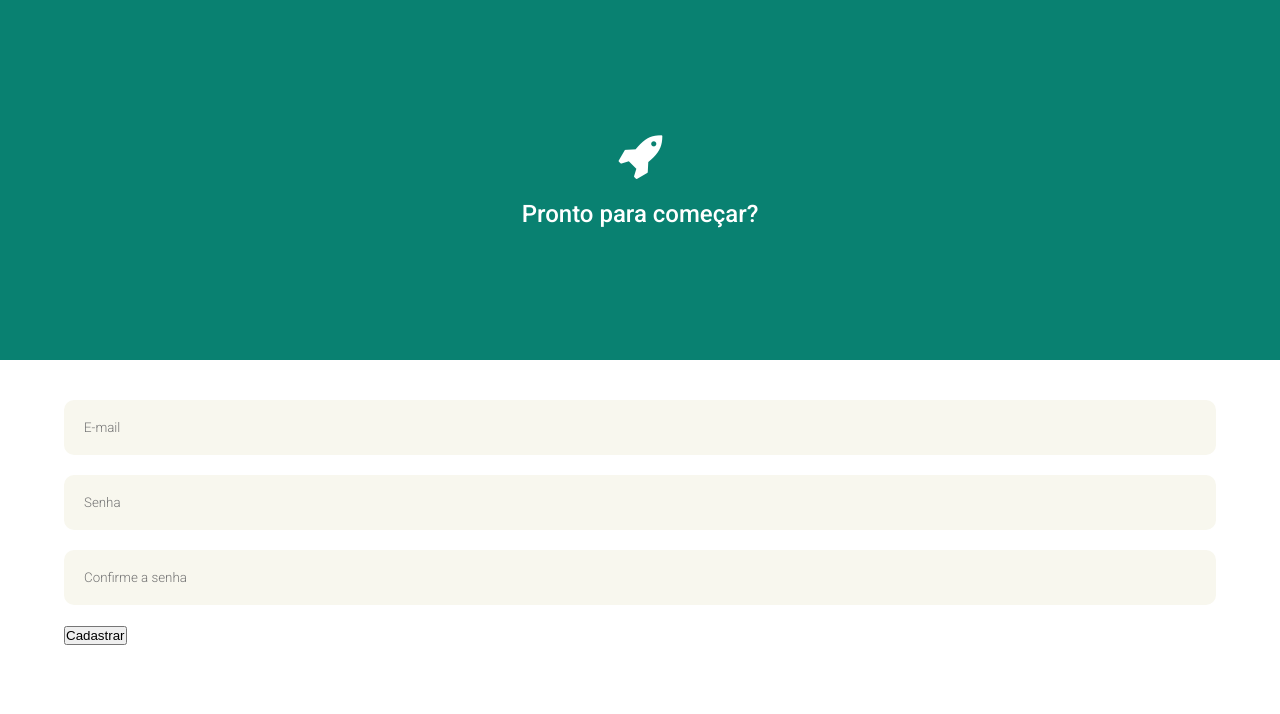
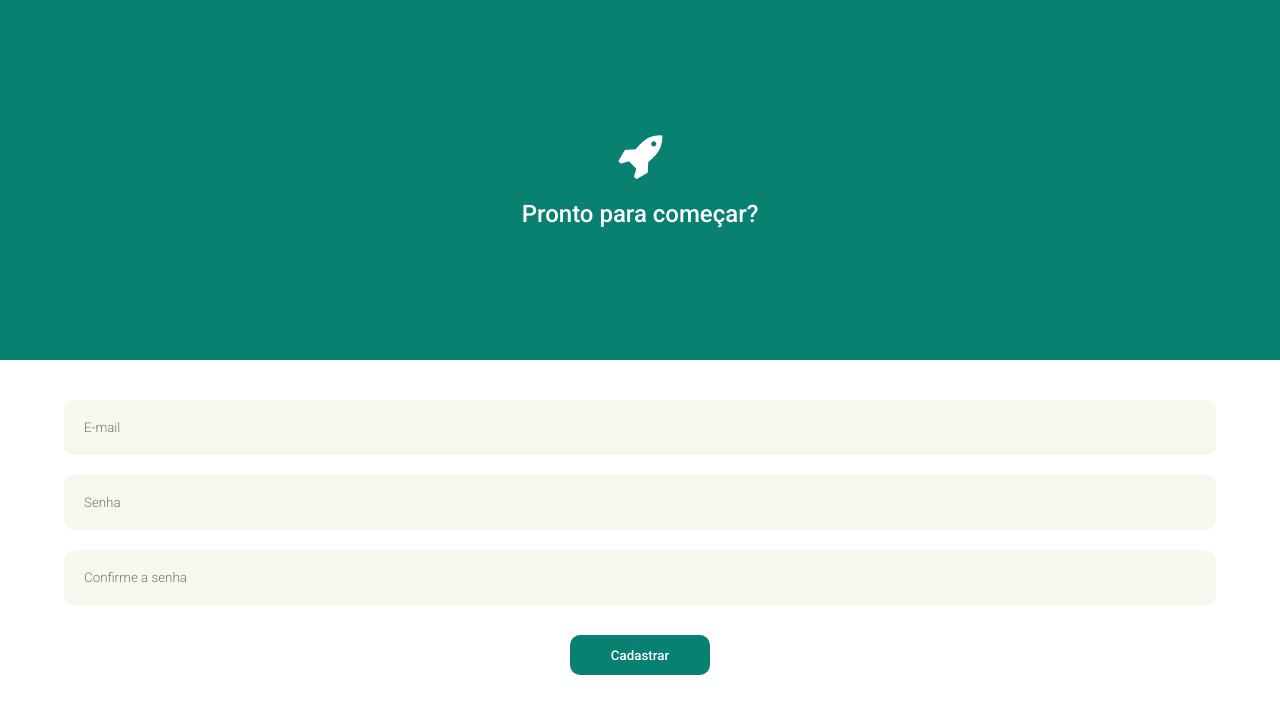
Before and after one commit to EduardoMichetti/DSam_HTML_FormCad, a website: page index.html in a window 1280 px wide. Drawn offline with Linux system fonts and the light colour scheme.

Commit message:
Estilizando Botao

```diff
--- a/index.html
+++ b/index.html
@@ -33,7 +33,7 @@
                 <div class="form-group">
                     <input type="password" name="confirm-password" id="confirm-password" placeholder="Confirme a senha">
                 </div>
-                <div class="form-group">
+                <div class="form-group margin-auto">
                     <button>Cadastrar</button>
                 </div>
             </form>
--- a/style.scss
+++ b/style.scss
@@ -4,6 +4,7 @@
 $azul: #0077FF;
 $branco: #FFFFFF;
 $verde: #098171;
+$verdeEscuro: #056659;
 $brancoVerde: #F8F7EE;
 $marrom: #333333;
 $laranja: #FF9306;
@@ -84,8 +85,32 @@ html, body {
                     border: 2px solid $verde;
                 }
             }
+
+            button {
+                width: 140px;
+                height: 40px;
+                background-color: $verde;
+                border: none;
+                color: $branco;
+                border-radius: 10px;
+                font-family: 'Roboto', sans-serif;
+                font-weight: 500;
+
+                &:hover {
+                    background-color: $verdeEscuro;
+                }
+                &:active {
+                    background-color: $verdeEscuro;
+                }
+            }
         }
 
-
+        .margin-auto {
+            display: flex;
+            flex-direction: row;
+            justify-content: center;
+            align-items: center;
+            margin-top: 30px;
+        }
     }
 }
```
Also changed, not shown: style.css, 1 other file.
